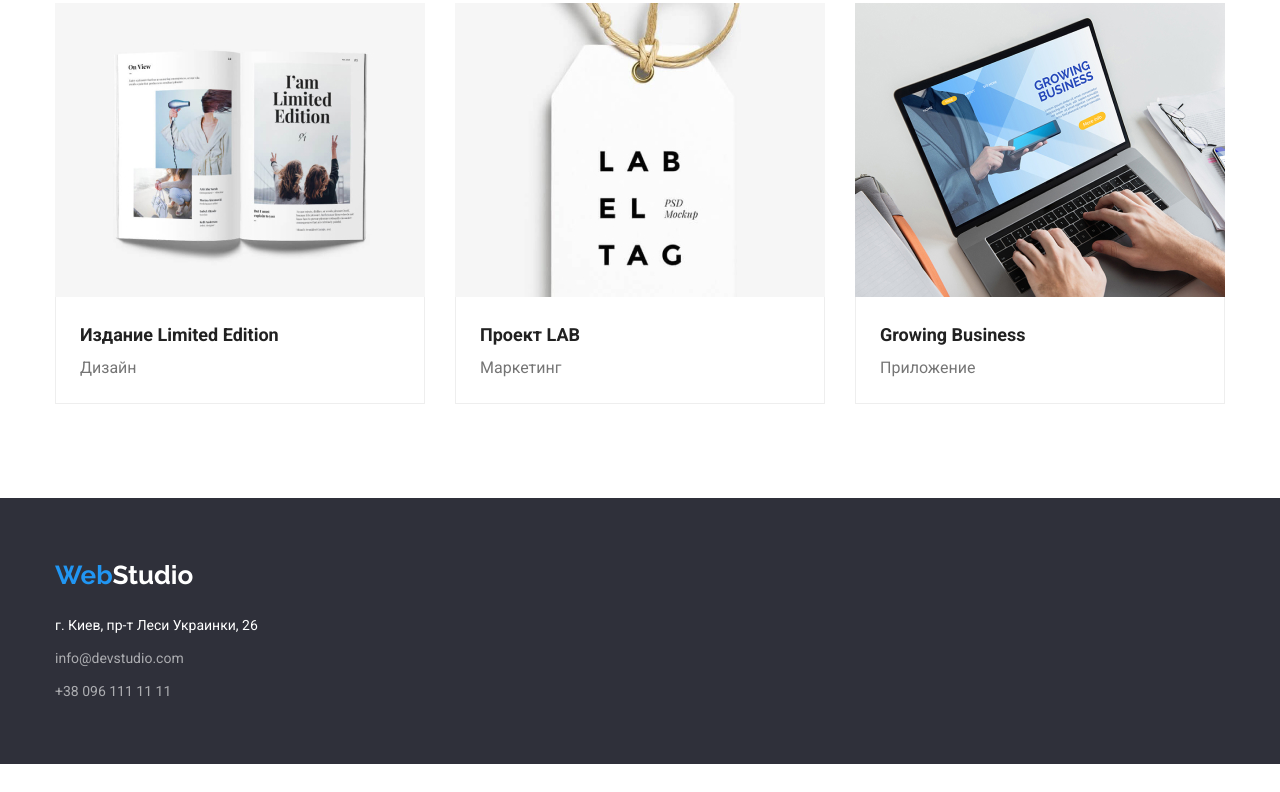
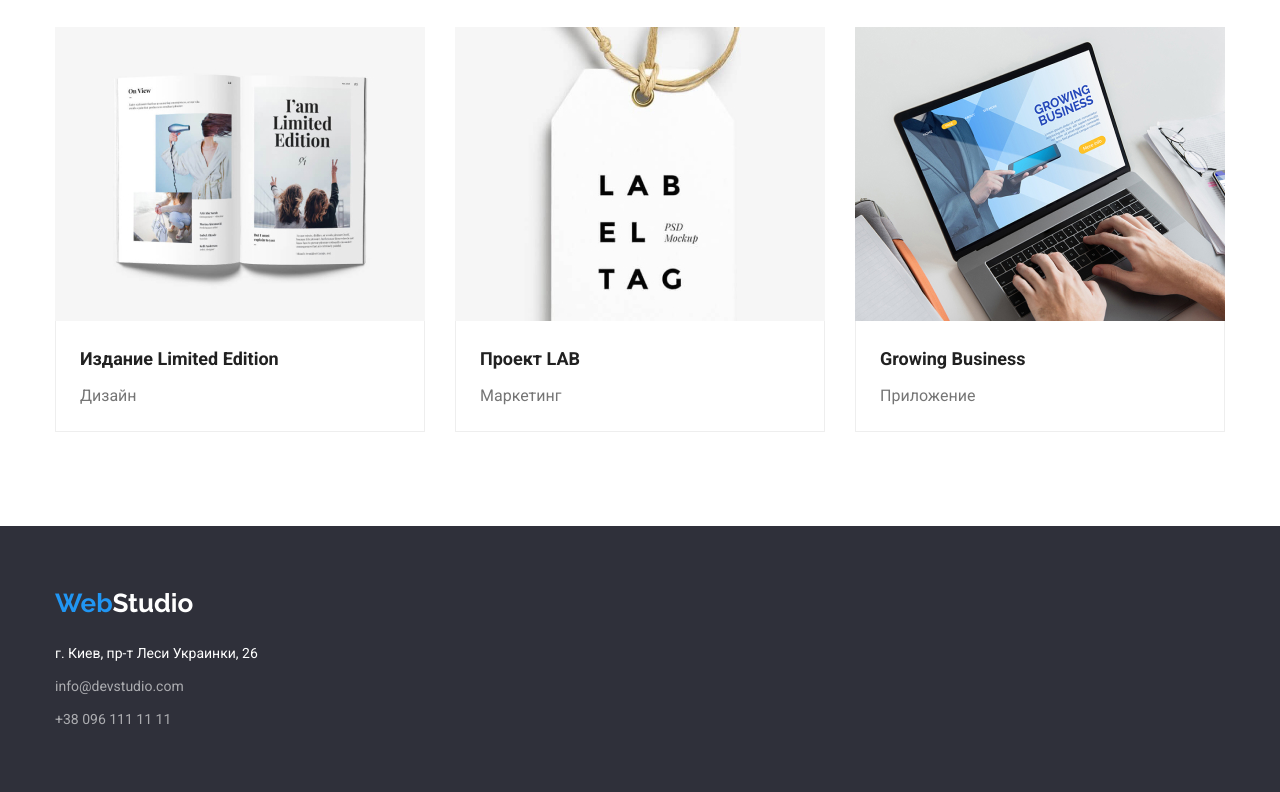
Before and after one commit to Eugen-Ivanushkin/goit-markup-hw-03, a plain HTML site: page portfolio.html in a window 1280 px wide. Shown: the part 1112-1904 px from the top of the page. Before the commit the page ends 1876 px from the top, so only its background shows below. Drawn offline with nearby package versions, Linux system fonts and the light colour scheme.

Commit message:
finished fixed

```diff
--- a/css/style.css
+++ b/css/style.css
@@ -237,6 +237,7 @@ header {
 
 .team-list-item {
   width: 270px;
+  background-color: var(--primary-white-color);
 }
 
 .name {
@@ -279,6 +280,11 @@ footer {
   margin-top: 20px;
 }
 
+.address-list,
+.address-list-item {
+  margin-top: 9px;
+}
+
 .address-text {
   color: var(--primary-white-color);
 
@@ -297,7 +303,6 @@ footer {
   line-height: 1.71;
 
   display: inline-block;
-  margin-top: 9px;
 }
 
 .footer {
@@ -339,6 +344,8 @@ footer {
   font-weight: 700;
   font-size: 18px;
   line-height: 2;
+
+  margin-bottom: 4px;
 }
 
 .projects-link {
@@ -355,15 +362,14 @@ footer {
 
 .button-list {
   display: flex;
-
-  padding-left: 295px;
+  justify-content: center;
 }
 
 .project-list {
   display: flex;
   flex-wrap: wrap;
 
-  margin-top: 34px;
+  margin-top: 50px;
 }
 
 .progect-list-item:not(:nth-child(3n)) {
--- a/portfolio.html
+++ b/portfolio.html
@@ -169,18 +169,17 @@
             <address class="address">
                 <p class="address-text">г. Киев, пр-т Леси Украинки, 26</p>
 
-                <ul>
+                <ul class="address-list">
                     <li>
                         <a href="mailto:info@devstudio.com" class="address-link">info@devstudio.com</a>
                     </li>
-                    <li>
+                    <li class="address-list-item">
                         <a href="tel:+380961111111" class="address-link">+38 096 111 11 11</a>
                     </li>
                 </ul>
 
             </address>
         </div>
-
     </footer>
 
 </body>
```
Also changed, not shown: index.html (+3 -3 lines).
